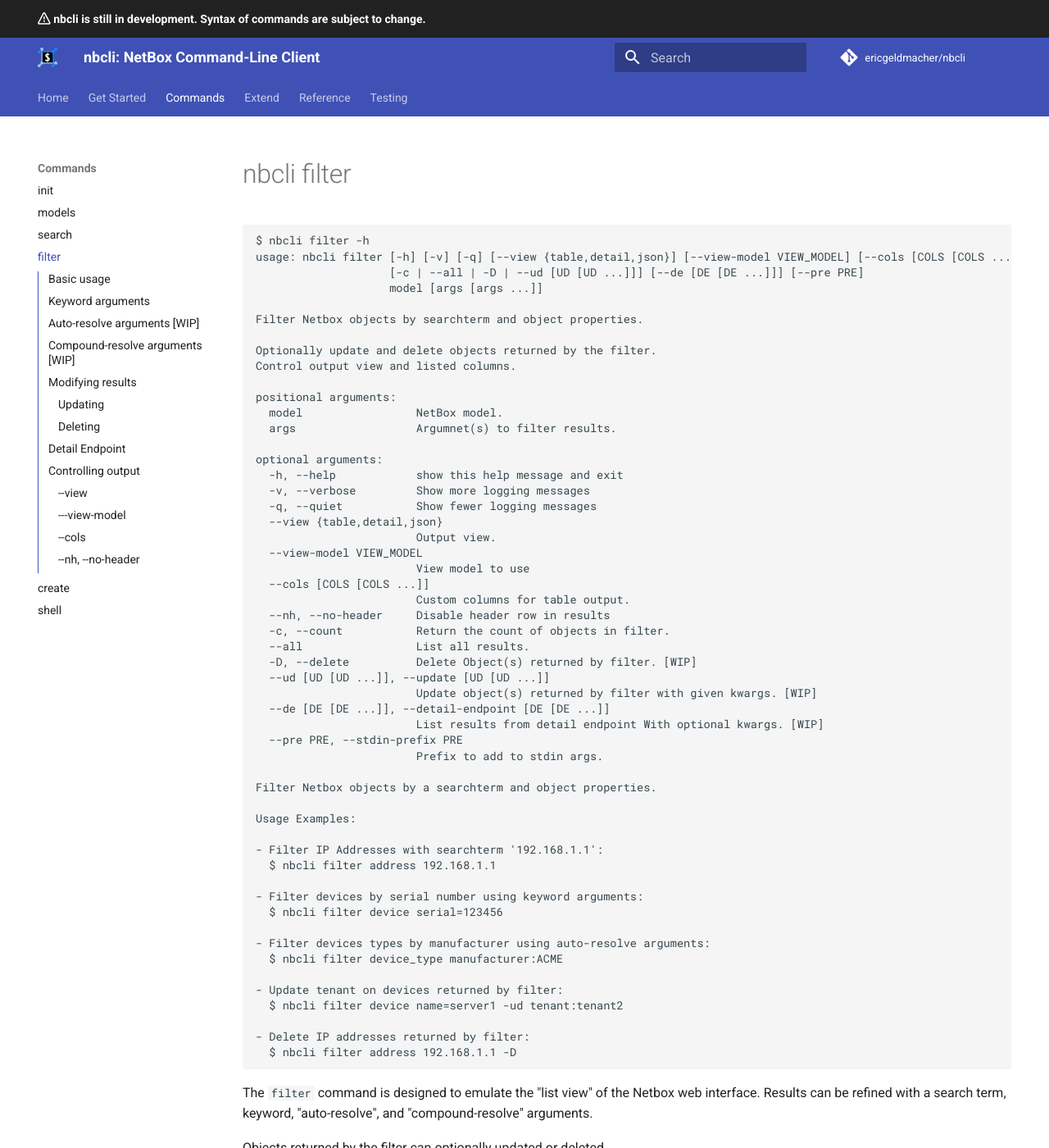
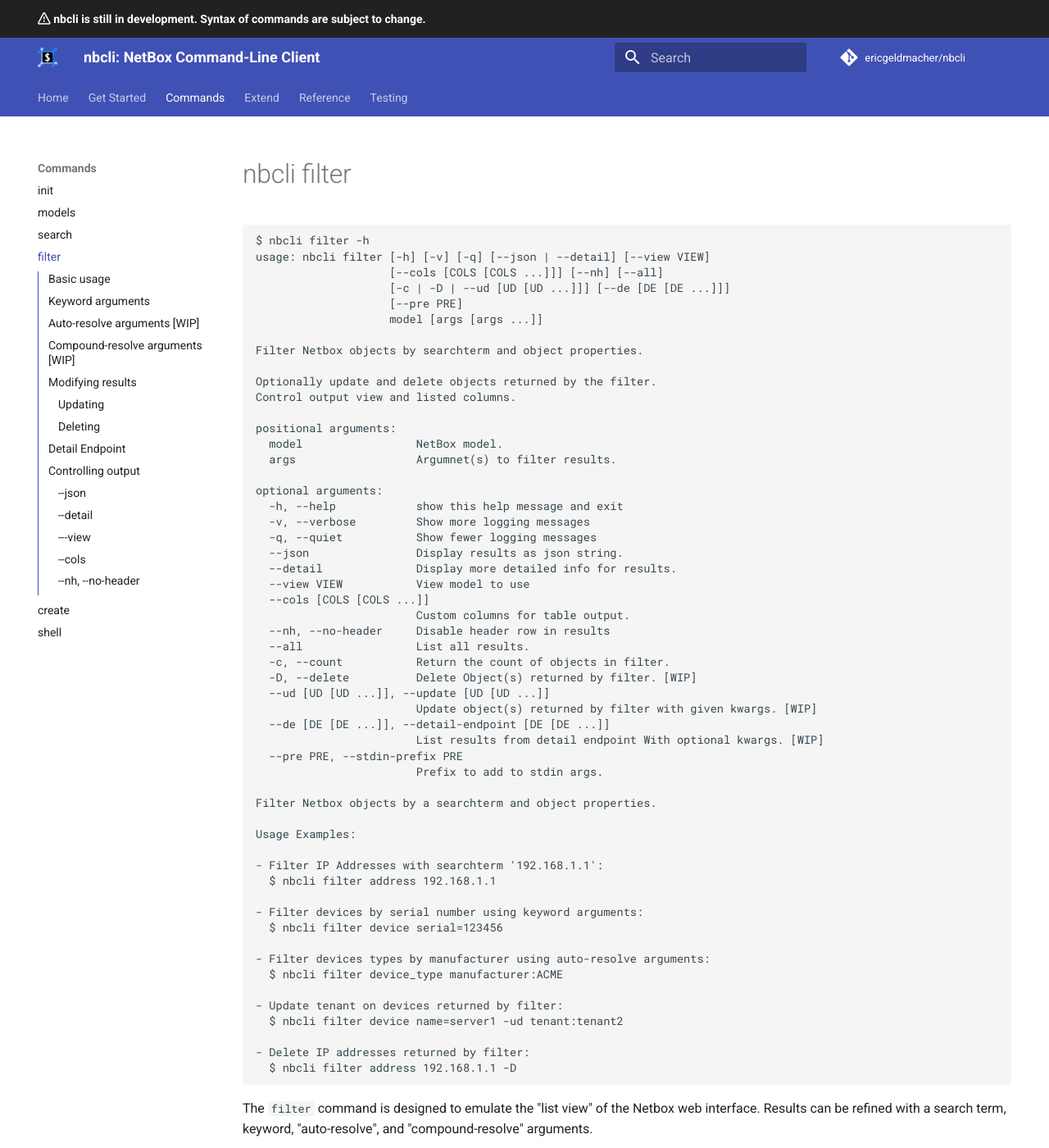
Before and after one commit to nbcli/nbcli, an MkDocs documentation site: the page built from docs/commands/filter.md, in a window 1280 px wide and 1400 px high. Shown: the whole window at 82% size. Built offline with MkDocs 1.6.1 and Material for MkDocs 9.7.7, drawn with Linux system fonts in a browser that asks for light colours; comment, search, counter and statistics services are not loaded; the version menu is left out; some of the changed text lies outside the part shown.

Commit message:
Change view/nbprint options. move --all out of exclusive parser group.

````diff
--- a/docs/commands/filter.md
+++ b/docs/commands/filter.md
@@ -2,8 +2,10 @@
 
 ```
 $ nbcli filter -h
-usage: nbcli filter [-h] [-v] [-q] [--view {table,detail,json}] [--view-model VIEW_MODEL] [--cols [COLS [COLS ...]]] [--nh]
-                    [-c | --all | -D | --ud [UD [UD ...]]] [--de [DE [DE ...]]] [--pre PRE]
+usage: nbcli filter [-h] [-v] [-q] [--json | --detail] [--view VIEW]
+                    [--cols [COLS [COLS ...]]] [--nh] [--all]
+                    [-c | -D | --ud [UD [UD ...]]] [--de [DE [DE ...]]]
+                    [--pre PRE]
                     model [args [args ...]]
 
 Filter Netbox objects by searchterm and object properties.
@@ -19,15 +21,14 @@
   -h, --help            show this help message and exit
   -v, --verbose         Show more logging messages
   -q, --quiet           Show fewer logging messages
-  --view {table,detail,json}
-                        Output view.
-  --view-model VIEW_MODEL
-                        View model to use
+  --json                Display results as json string.
+  --detail              Display more detailed info for results.
+  --view VIEW           View model to use
   --cols [COLS [COLS ...]]
                         Custom columns for table output.
   --nh, --no-header     Disable header row in results
+  --all                 List all results.
   -c, --count           Return the count of objects in filter.
-  --all                 List all results.
   -D, --delete          Delete Object(s) returned by filter. [WIP]
   --ud [UD [UD ...]], --update [UD [UD ...]]
                         Update object(s) returned by filter with given kwargs. [WIP]
@@ -238,41 +239,33 @@
 command are displayed.
 
 ```
-  --view {table,detail,json}
-                        Output view.
-  --view-model VIEW_MODEL
-                        View model to use
+  --json                Display results as json string.
+  --detail              Display more detailed info for results.
+  --view VIEW           View model to use
   --cols [COLS [COLS ...]]
                         Custom columns for table output.
   --nh, --no-header     Disable header row in results
 ```
 
-### --view
+### --json
 
-* table
+Display results as json string. Output should be similar (but may not be
+exactly the same) as the contents from the `results` field when accessing the
+Netbox API directly.
 
-    Displays results in a tabular format. (default)
+### --detail
 
-* detail
-
-    Display more detailed info for results.
-    (Poorly implemented, will likely be removed.)
-
-* json
-
-    Display results as json string. Output should be similar (but may not be
-    exactly the same) as the contents from the `results` field when accessing the
-    Netbox API directly.
+Display more detailed info for results.
 
 
-### ---view-model
+### ---view
 
 Override the default view model for the given object types with one defined by
 a [User Custom View](../extend/views.md) or extention, by specifying it's Class
 name.
 
 ```
-nbcli filter device rack:1.1 --view-model MyDevicesView
+nbcli filter device rack:1.1 --view MyDevicesView
 ```
 
 ### --cols
@@ -297,11 +290,11 @@
     Looking at the json view will give you some insite on what attribues are
     available for a given object type.
     ```
-    $ nbcli filter device compute-1 --view json | jq
+    $ nbcli filter device compute-1 --json | jq
     ```
     or
     ```
-    $ nbcli filter device compute-1 --view json | python3 -m json.tool
+    $ nbcli filter device compute-1 --json | python3 -m json.tool
     ```
 
 If the attribute is an instance of another object type, you can `drill into`
````
Also changed, not shown: docs/reference/nbprint.md (+2 -6 lines), 3 other files.
